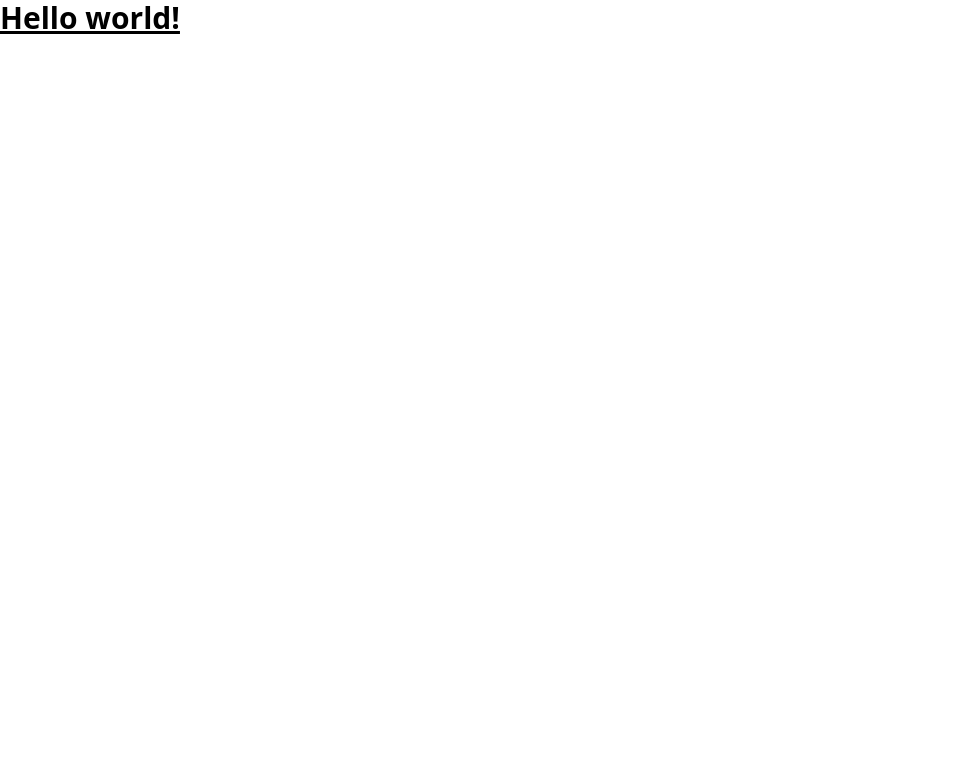
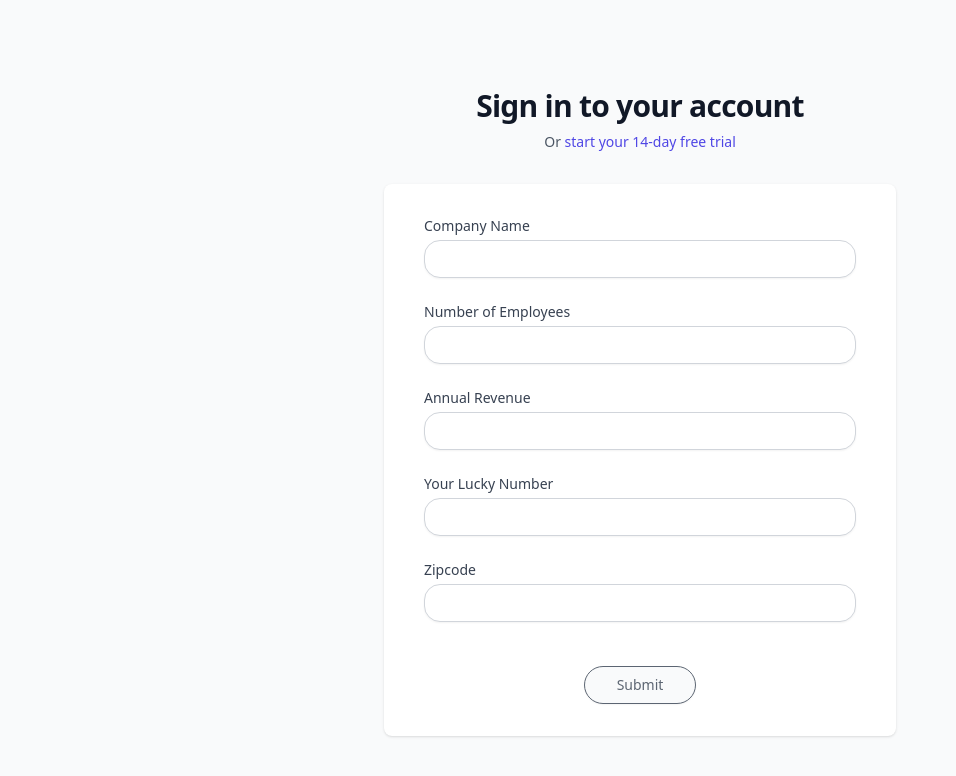
Before and after one commit to adamtlord/pdfdemo, a website built with Vite: page web/index.html in a window 1280 px wide. Shown: the whole page, without its empty margins (0-956 px from the left). Built offline with nearby package versions, Linux system fonts and the light colour scheme.

Commit message:
frontend: ajax form submission, linting

```diff
--- a/web/index.html
+++ b/web/index.html
@@ -1,15 +1,66 @@
 <!DOCTYPE html>
-<html lang="en">
+<html class="h-full bg-gray-50" lang="en">
   <head>
     <meta charset="UTF-8" />
     <link rel="icon" type="image/svg+xml" href="/favicon.png" />
     <meta name="viewport" content="width=device-width, initial-scale=1.0" />
     <title>Evergrow PDF Generator</title>
   </head>
-  <body x-data="{bootybutt: true, counter: 5}">
-    <h1 class="text-3xl font-bold underline">
-      Hello world!
-    </h1>
+  <body class="h-full">
+      <div class="flex min-h-full flex-col justify-center py-12 sm:px-6 lg:px-8">
+        <div class="sm:mx-auto sm:w-full sm:max-w-lg">
+          <h2 class="mt-6 text-center text-3xl font-bold tracking-tight text-gray-900">Sign in to your account</h2>
+          <p class="mt-2 text-center text-sm text-gray-600">
+            Or
+            <a href="#" class="font-medium text-indigo-600 hover:text-indigo-500">start your 14-day free trial</a>
+          </p>
+        </div>
+        <div class="mt-8 sm:mx-auto sm:w-full sm:max-w-lg">
+          <div class="bg-white py-8 px-4 shadow sm:rounded-lg sm:px-10">
+            <form class="space-y-6" action="#" x-data="numbersForm()" @submit.prevent="submitForm">
+              <div>
+                <label for="company_name" class="block text-sm font-medium text-gray-700">Company Name</label>
+                <div class="mt-1">
+                  <input id="company_name" name="company_name" type="text" x-model="formData.company_name" required class="block w-full appearance-none rounded-2xl border border-gray-300 px-3 py-2 placeholder-gray-400 shadow-sm focus:border-indigo-500 focus:outline-none focus:ring-indigo-500 sm:text-sm">
+                </div>
+              </div>
+
+              <div>
+                <label for="num_employees" class="block text-sm font-medium text-gray-700">Number of Employees</label>
+                <div class="mt-1">
+                  <input id="num_employees" name="num_employees" type="number" x-model="formData.num_employees" required class="block w-full appearance-none rounded-2xl border border-gray-300 px-3 py-2 placeholder-gray-400 shadow-sm focus:border-indigo-500 focus:outline-none focus:ring-indigo-500 sm:text-sm">
+                </div>
+              </div>
+
+              <div>
+                <label for="revenue" class="block text-sm font-medium text-gray-700">Annual Revenue</label>
+                <div class="mt-1">
+                  <input id="revenue" name="revenue" type="number" x-model="formData.revenue" required class="block w-full appearance-none rounded-2xl border border-gray-300 px-3 py-2 placeholder-gray-400 shadow-sm focus:border-indigo-500 focus:outline-none focus:ring-indigo-500 sm:text-sm">
+                </div>
+              </div>
+              <div>
+                <label for="lucky_number" class="block text-sm font-medium text-gray-700">Your Lucky Number</label>
+                <div class="mt-1">
+                  <input id="lucky_number" name="lucky_number" type="number" x-model="formData.lucky_number" required class="block w-full appearance-none rounded-2xl border border-gray-300 px-3 py-2 placeholder-gray-400 shadow-sm focus:border-indigo-500 focus:outline-none focus:ring-indigo-500 sm:text-sm">
+                </div>
+              </div>
+
+              <div>
+                <label for="zipcode" class="block text-sm font-medium text-gray-700">Zipcode</label>
+                <div class="mt-1">
+                  <input id="zipcode" name="zipcode" type="text" maxlength="5" required x-model="formData.zipcode" class="block w-full appearance-none rounded-2xl border border-gray-300 px-3 py-2 placeholder-gray-400 shadow-sm focus:border-indigo-500 focus:outline-none focus:ring-indigo-500 sm:text-sm">
+                </div>
+              </div>
+
+              <div class="pt-5 text-center">
+                <button type="submit" x-bind:disabled="!isFormComplete" class="justify-center rounded-full border border-black bg-white py-2 px-8 text-sm font-medium text-black shadow-sm hover:bg-black hover:text-white transition-colors focus:outline-none disabled:bg-gray-50 disabled:opacity-90 disabled:text-gray-600 disabled:border-gray-600" x-text="isLoading ? 'Generating PDF...' : 'Submit' "></button>
+              </div>
+            </form>
+
+          </div>
+        </div>
+      </div>
+
     <script type="module" src="/main.js"></script>
   </body>
 </html>
--- a/web/main.js
+++ b/web/main.js
@@ -3,4 +3,48 @@ import Alpine from 'alpinejs'
 
 window.Alpine = Alpine
 
+const SERVICE_URL = 'https://olnhngr0k9.execute-api.us-west-1.amazonaws.com/api/generate'
+
+Alpine.data('numbersForm', () => ({
+  isLoading: false,
+  isSubmitted: false,
+  formData: {
+    company_name: '',
+    num_employees: null,
+    revenue: null,
+    lucky_number: null,
+    zipcode: null
+  },
+  formMessage: '',
+  submitForm() {
+    this.formMessage = ''
+    fetch(SERVICE_URL, {
+      method: 'POST',
+      headers: {
+        "Content-Type": "application/json",
+        Accept: "application/json",
+      },
+      body: JSON.stringify(this.formData)
+    })
+      .then((response) => response.json())
+      .then((data) => {
+        this.resetForm()
+        window.open(data.file_url, '_blank')
+      })
+      .catch(() => {
+        this.formMessage = 'Something went wrong.'
+      })
+  },
+  resetForm() {
+    this.formData.company_name = ''
+    this.formData.num_employees = null
+    this.formData.revenue = null
+    this.formData.lucky_number = null
+    this.formData.zipcode = null
+  },
+  get isFormComplete() {
+    return Object.values(this.formData).every(value => value)
+  }
+
+}))
 Alpine.start()
--- a/web/package.json
+++ b/web/package.json
@@ -9,7 +9,13 @@
     "preview": "vite preview"
   },
   "devDependencies": {
+    "@tailwindcss/forms": "^0.5.3",
     "autoprefixer": "^10.4.12",
+    "eslint": "^8.24.0",
+    "eslint-config-standard": "^17.0.0",
+    "eslint-plugin-import": "^2.26.0",
+    "eslint-plugin-n": "^15.3.0",
+    "eslint-plugin-promise": "^6.0.1",
     "postcss": "^8.4.17",
     "tailwindcss": "^3.1.8",
     "vite": "^3.1.0"
--- a/web/tailwind.config.cjs
+++ b/web/tailwind.config.cjs
@@ -1,10 +1,12 @@
 /** @type {import('tailwindcss').Config} */
 module.exports = {
   content: [
-    "./index.html",
+    './index.html'
   ],
   theme: {
-    extend: {},
+    extend: {}
   },
-  plugins: [],
+  plugins: [
+    require('@tailwindcss/forms')
+  ]
 }
```
Also changed, not shown: web/.eslintrc.json (added), 1 other file.
